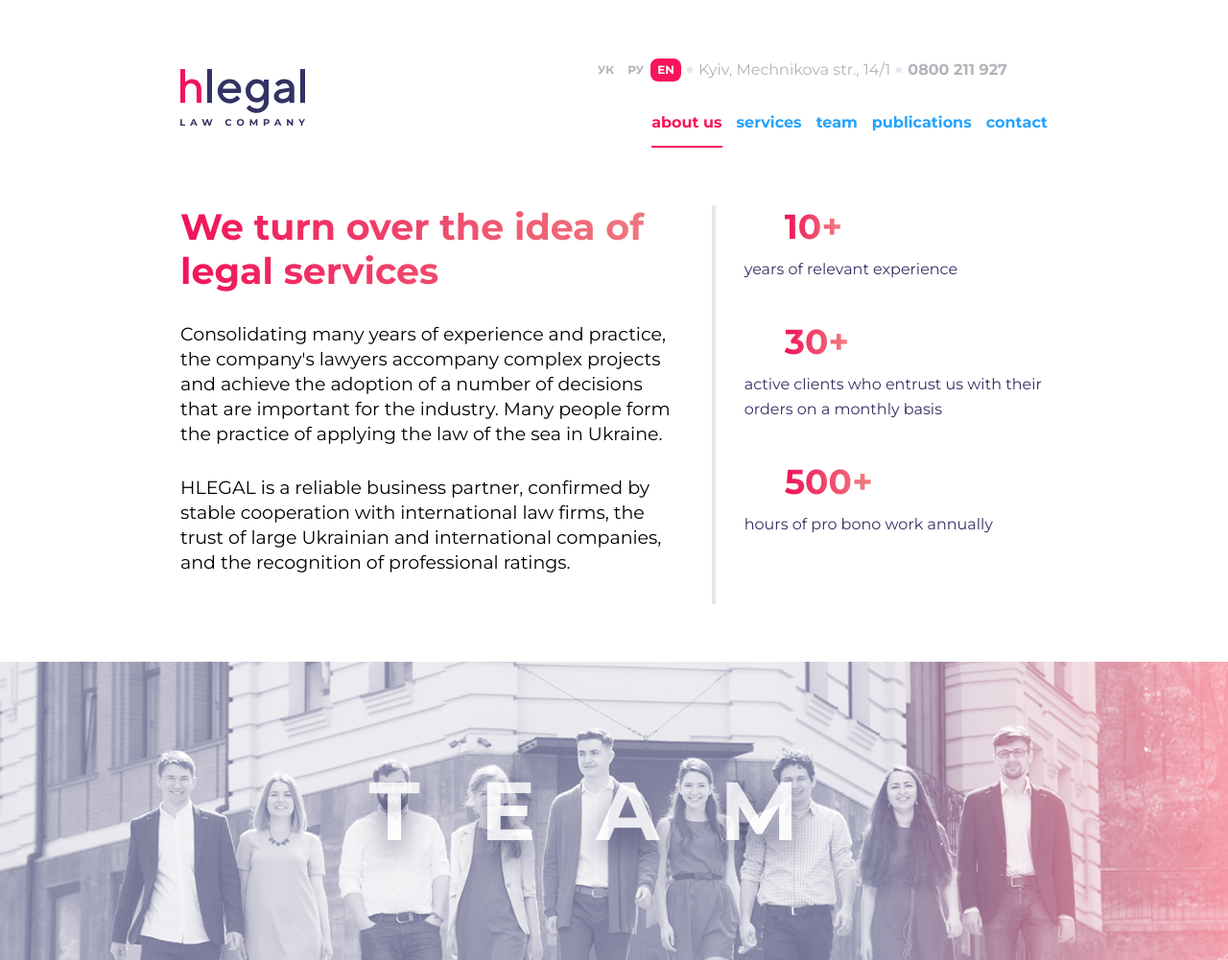
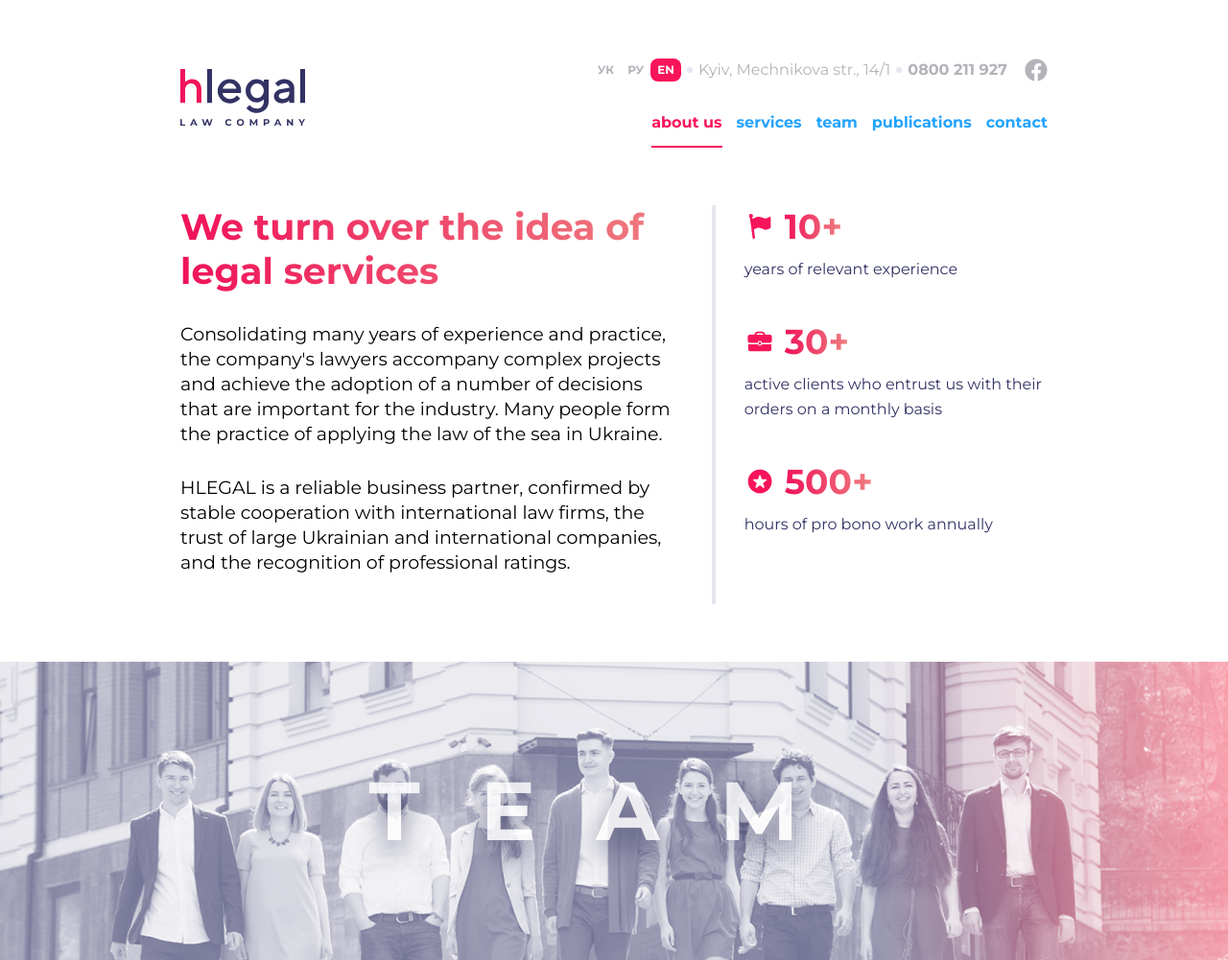
Before and after one commit to NataliiaOsadcha/Hlegal-final-project, a plain HTML site: page about.html in a window 1280 px wide. Shown: the top 1001 px of the page at 96% size. Drawn offline with Linux system fonts and the light colour scheme; the site is published under a folder, as on GitHub Pages, so addresses that start at the root find nothing.

Commit message:
final version

```diff
--- a/about.html
+++ b/about.html
@@ -31,7 +31,7 @@
                   class="header__social-media header-white__social-media"
                   target="_blank" href="https://www.facebook.com/"
                   ><svg class="header__social-media-icon">
-                    <use  href="/images/sprite.svg#FacebookFooter" ></use>
+                    <use  href="images/sprite.svg#FacebookFooter" ></use>
                 </svg></a
                 >
               </div>
@@ -83,7 +83,7 @@
       <div class="about-intro__info-item">
         <div class="about-intro__info-svg">
           <svg>
-            <use  href="/images/sprite.svg#Expirience"></use>
+            <use  href="images/sprite.svg#Expirience"></use>
         </svg>
         </div>
         <span class="about-intro__info-svg">10+</span>
@@ -93,7 +93,7 @@
       <div class="about-intro__info-item">
         <div class="about-intro__info-svg">
           <svg>
-            <use  href="/images/sprite.svg#Clients"></use>
+            <use  href="images/sprite.svg#Clients"></use>
         </svg>
         </div>
         <span class="about-intro__info-svg">30+</span>
@@ -103,7 +103,7 @@
       <div class="about-intro__info-item">
         <div class="about-intro__info-svg">
           <svg>
-            <use  href="/images/sprite.svg#Probono"></use>
+            <use  href="images/sprite.svg#Probono"></use>
         </svg>
         </div>
         <span class="about-intro__info-svg">500+</span>
@@ -199,7 +199,7 @@
       <div class="footer__social">
         <a class="footer__social-media footer__item" target="_blank" href="https://www.facebook.com/">
           <svg class="footer__social-media-icon">
-            <use  href="/images/sprite.svg#FacebookFooter" ></use></svg></a>
+            <use  href="images/sprite.svg#FacebookFooter" ></use></svg></a>
 
         <a class="footer__social-phone footer__item"
           href="tel:+0800211927" >0800 211 927</a>
```
Also changed, not shown: contacts.html (+3 -3 lines), index.html (+2 -2 lines), publications.html (+5 -5 lines), recommended.html (+2 -2 lines), servises.html (+2 -2 lines), servises_personal_page_01.html (+2 -2 lines), team.html (+2 -2 lines), team_personal_page_01.html (+3 -3 lines).
